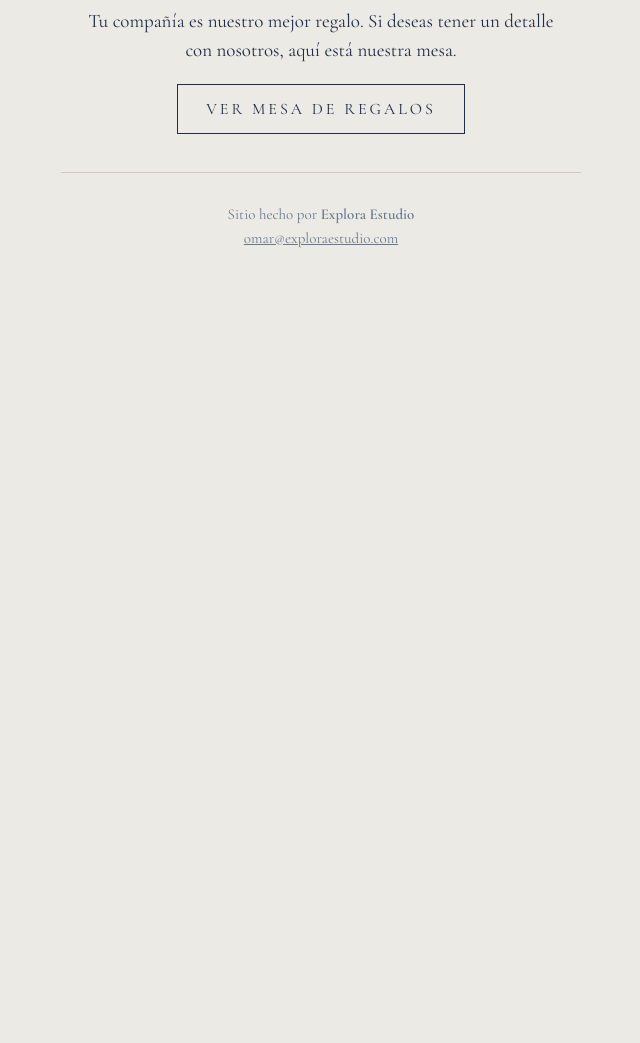
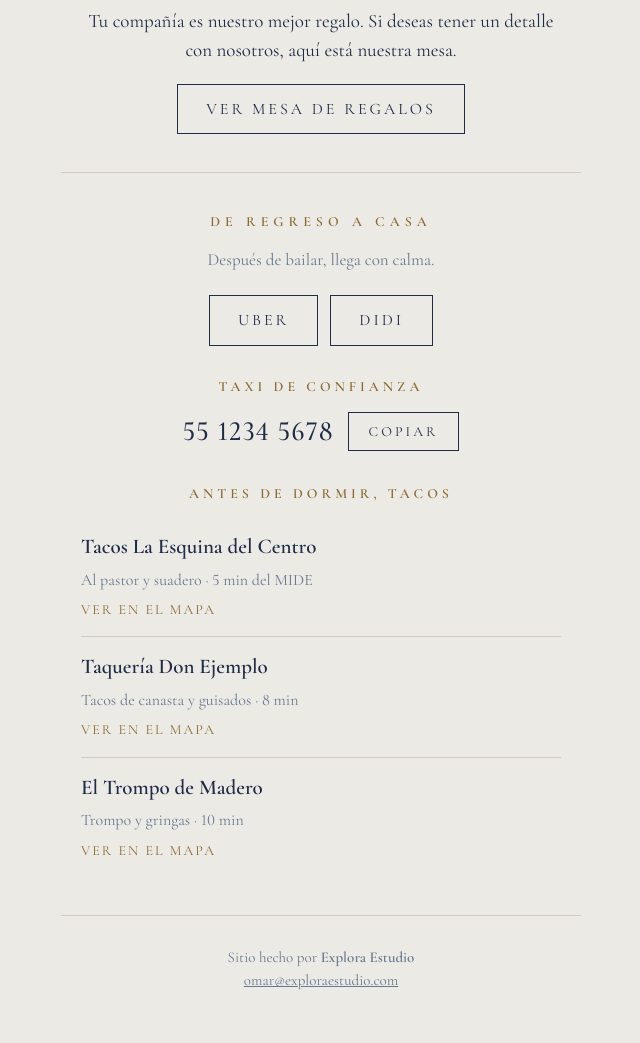
Before and after one commit to Exploraestudio/sitio-boda, a plain HTML site: page index.html in a window 1280 px wide. Shown: the part 2578-3621 px from the top of the page, without its empty margins (319-959 px from the left). Before the commit the page ends 2878 px from the top, so only its background shows below. Drawn offline with nearby package versions, Linux system fonts and the light colour scheme.

Commit message:
Add section for returning home with taxi info

```diff
--- a/index.html
+++ b/index.html
@@ -90,6 +90,68 @@
     <a class="boton" href="https://mesaderegalos.liverpool.com.mx/milistaderegalos/51957162" target="_blank" rel="noopener">Ver mesa de regalos</a>
   </section>
 
+  <!-- PROTOTIPO: datos inventados (teléfono y taquerías). Reemplazar antes de compartir -->
+  <section class="regreso">
+    <style>
+      .regreso .sub { font-size: 17px; color: #66798F; margin: 0 0 22px; }
+      .regreso .fila { display: flex; gap: 12px; justify-content: center; flex-wrap: wrap; margin-bottom: 26px; }
+      .regreso h3 { font-size: 14px; letter-spacing: 4px; text-transform: uppercase; color: #8A6A2F; font-weight: 600; margin: 30px 0 12px; }
+      .tel { display: flex; align-items: center; justify-content: center; gap: 14px; flex-wrap: wrap; }
+      .tel-num { font-size: 28px; font-weight: 500; letter-spacing: 1px; }
+      .btn-copiar { background: none; font-family: inherit; cursor: pointer; padding: 10px 20px; border: 1px solid #1F2B47; color: #1F2B47; font-size: 14px; letter-spacing: 3px; text-transform: uppercase; }
+      .btn-copiar:hover { background: #1F2B47; color: #ECEAE5; }
+      .tacos { list-style: none; margin: 0; padding: 0; text-align: left; }
+      .tacos li { padding: 14px 0; border-top: 1px solid #cfcbc2; }
+      .tacos li:first-child { border-top: none; }
+      .tacos strong { font-size: 21px; font-weight: 600; display: block; }
+      .tacos span { font-size: 16px; color: #66798F; }
+      .tacos a { color: #8A6A2F; font-size: 14px; letter-spacing: 2px; text-transform: uppercase; text-decoration: none; }
+    </style>
+
+    <h2>De regreso a casa</h2>
+    <p class="sub">Después de bailar, llega con calma.</p>
+
+    <div class="fila">
+      <a class="boton" href="https://m.uber.com/ul/?action=setPickup&pickup=my_location" target="_blank" rel="noopener">Uber</a>
+      <a class="boton" href="https://web.didiglobal.com/mx/" target="_blank" rel="noopener">DiDi</a>
+    </div>
+
+    <h3>Taxi de confianza</h3>
+    <div class="tel">
+      <span class="tel-num" id="tel-taxi">55 1234 5678</span>
+      <button class="btn-copiar" id="btn-copiar" type="button">Copiar</button>
+    </div>
+
+    <h3>Antes de dormir, tacos</h3>
+    <ul class="tacos">
+      <li>
+        <strong>Tacos La Esquina del Centro</strong>
+        <span>Al pastor y suadero · 5 min del MIDE</span><br>
+        <a href="https://www.google.com/maps/search/?api=1&query=Tacos+La+Esquina+del+Centro+Centro+Hist%C3%B3rico+CDMX" target="_blank" rel="noopener">Ver en el mapa</a>
+      </li>
+      <li>
+        <strong>Taquería Don Ejemplo</strong>
+        <span>Tacos de canasta y guisados · 8 min</span><br>
+        <a href="https://www.google.com/maps/search/?api=1&query=Taquer%C3%ADa+Don+Ejemplo+Centro+Hist%C3%B3rico+CDMX" target="_blank" rel="noopener">Ver en el mapa</a>
+      </li>
+      <li>
+        <strong>El Trompo de Madero</strong>
+        <span>Trompo y gringas · 10 min</span><br>
+        <a href="https://www.google.com/maps/search/?api=1&query=El+Trompo+de+Madero+Centro+Hist%C3%B3rico+CDMX" target="_blank" rel="noopener">Ver en el mapa</a>
+      </li>
+    </ul>
+
+    <script>
+      document.getElementById("btn-copiar").addEventListener("click", function () {
+        var btn = this;
+        var num = document.getElementById("tel-taxi").textContent;
+        function listo() { btn.textContent = "¡Copiado!"; setTimeout(function () { btn.textContent = "Copiar"; }, 2000); }
+        if (navigator.clipboard) { navigator.clipboard.writeText(num).then(listo); }
+        else { var t = document.createElement("textarea"); t.value = num; document.body.appendChild(t); t.select(); document.execCommand("copy"); document.body.removeChild(t); listo(); }
+      });
+    </script>
+  </section>
+
   <footer>
     Sitio hecho por <strong>Explora Estudio</strong><br>
     <a href="mailto:omar@exploraestudio.com">omar@exploraestudio.com</a>
```
